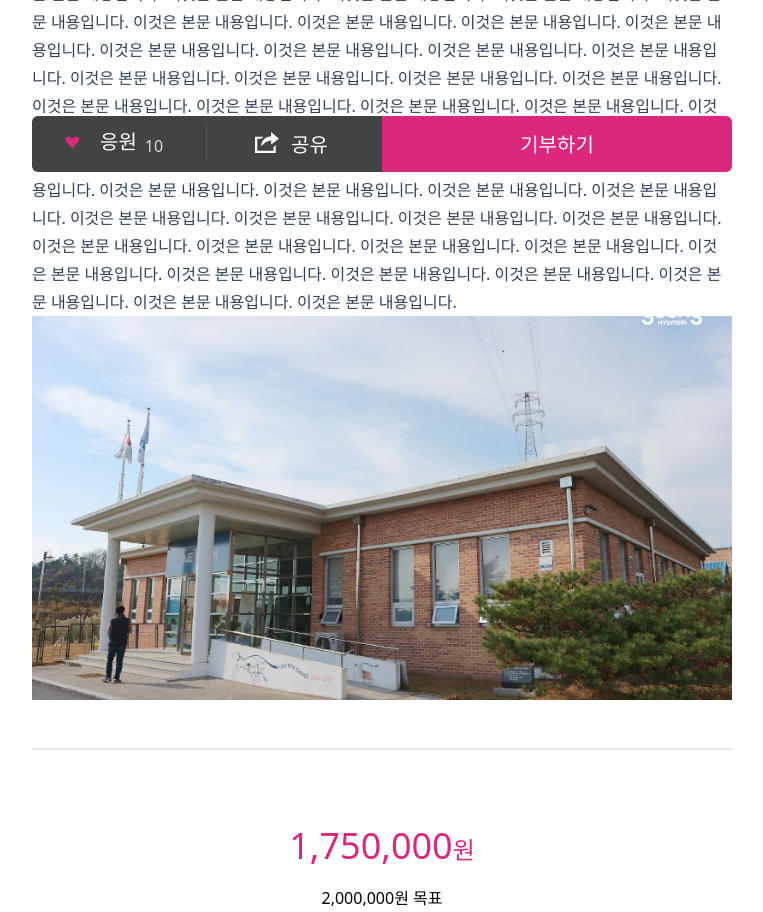
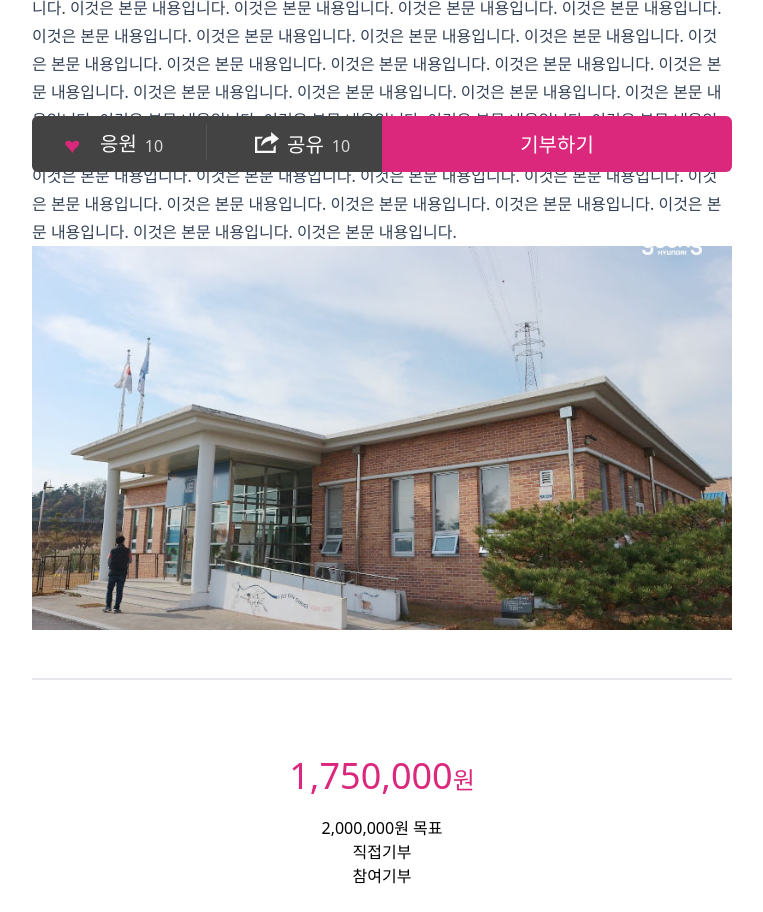
Before and after one commit to Hongsam2/doneasy-frontend, a React (Create React App) app: page / in a window 1280 px wide. Shown: the part 620-1532 px from the top of the page, without its empty margins (258-1021 px from the left). Built offline with nearby package versions, Linux system fonts and the light colour scheme.

Commit message:
modify Comments.js

```diff
--- a/src/components/Comments.js
+++ b/src/components/Comments.js
@@ -2,8 +2,25 @@
 
     return (
         <>
-            <div>
-                comments
+            <div className="relative">
+                <div className="w-700 mt-0 m-auto">
+                    <span className="txt_tit">댓글</span>
+                    <span className="txt_num">commentsNum</span>
+                </div>
+                {/*
+                <c:forEach var="comments" items="${commentsList}">
+                    <div className="comments_box">
+                        <span className="txt_info">
+                            <span>${comments.userid }</span>
+                            <span>${comments.donation }원</span>
+                            <span>${comments.date_donation }</span>
+                        </span>
+                        <div className="txt_cmt">
+                            <span>${comments.comments }</span>
+                        </div>
+                    </div>
+                </c:forEach>
+                */}
             </div>
         </>
     );
--- a/src/routes/Contents.js
+++ b/src/routes/Contents.js
@@ -3,6 +3,7 @@
 import Header from "../components/layout/Header";
 
 function Contents() {
+
     return (
         <>
             {/*
@@ -36,8 +37,7 @@
             </div>
         */}
             <Header />
-            <fundrasing>
-                <div className="pt-70 mb-100">
+            <div className="pt-0 mb-100">
                 {/* Title Content */}
                 <div className="w-full h-300 mb-70 relative">
                     <div className="w-full h-full absolute bg-[#0006]">
@@ -48,6 +48,7 @@
                     </div>
                     <div className="w-full h-full bg-cover bg-[#3b3820] bg-test-img"></div>
                 </div>
+
                 {/* Body Content */}
                 <div className="relative">
                     <div className="w-700 mt-0 m-auto">
@@ -75,6 +76,7 @@
                     <h1>직접기부</h1>
                     <h1>참여기부</h1>
                 </div>
+
                 {/* 댓글 */}
                 <Comments />
 
@@ -82,25 +84,26 @@
                 <div>
 
                 </div>
+
                 {/* 응원하기 하단 바 */}
-                    <div className="z-100 fixed block left-1/2 bottom-2 w-700 h-14 -ml-350 bg-none">
+                <div className="z-100 fixed block left-1/2 bottom-2 w-700 h-14 -ml-350 bg-none" id="fund_float">
                     <a className="float-left overflow-hidden relative w-1/4 h-14 leading-60 bg-[#434343] rounded-l-md cursor-pointer" >
-                            <span className="inline-block w-6 h-5 mt-4 mr-2 mb-0 ml-8 float-left"><img className="w-full" src="/img/ico_cheer.svg" /></span>
-                            <span className="inline-block ml-1 mt-3 text-xl text-[#fff] align-baseline float-left">응원</span>
+                        <span className="inline-block w-6 h-5 mt-5 mr-2 mb-0 ml-8 float-left"><img className="w-full" src="/img/ico_cheer.svg" /></span>
+                        <span className="inline-block ml-1 mt-3.5 text-xl text-[#fff] align-baseline float-left">응원</span>
                         <span className="ml-2 inline-block text-base text-[#d9d9d9] mt-0">10{/*${cheer}*/}</span>
                         <div className="absolute top-2 right-0 w-01 h-9 bg-[#555]"></div>
                     </a>
                     <a className="float-left overflow-hidden relative w-1/4 h-14 leading-60 bg-[#434343] cursor-pointer" >
                         <span className="inline-block w-6 h-5 mt-1 mr-1 mb-0 ml-12"><img className="w-full" src="/img/ico_share.svg" /></span>
-                            <span className="inline-block ml-2 text-xl text-[#fff] align-baseline">공유</span>
+                        <span className="inline-block ml-1 text-xl text-[#fff] align-baseline">공유</span>
+                        <span className="ml-2 inline-block text-base text-[#d9d9d9] mt-0">10{/*${cheer}*/}</span>
                     </a>
                     <a className="float-left overflow-hidden relative w-1/2 h-14 leading-60 bg-[#dc287c] rounded-r-md cursor-pointer text-center">
                         <span className="inline-block text-xl text-[#fff] align-baseline">기부하기</span>
                     </a>
                 </div>
             </div>
-            </fundrasing>
-            <Footer />
+            <Footer id="footer"/>
         </>
     );
 }
```
Lines whose indentation alone changed are shown as unchanged.
